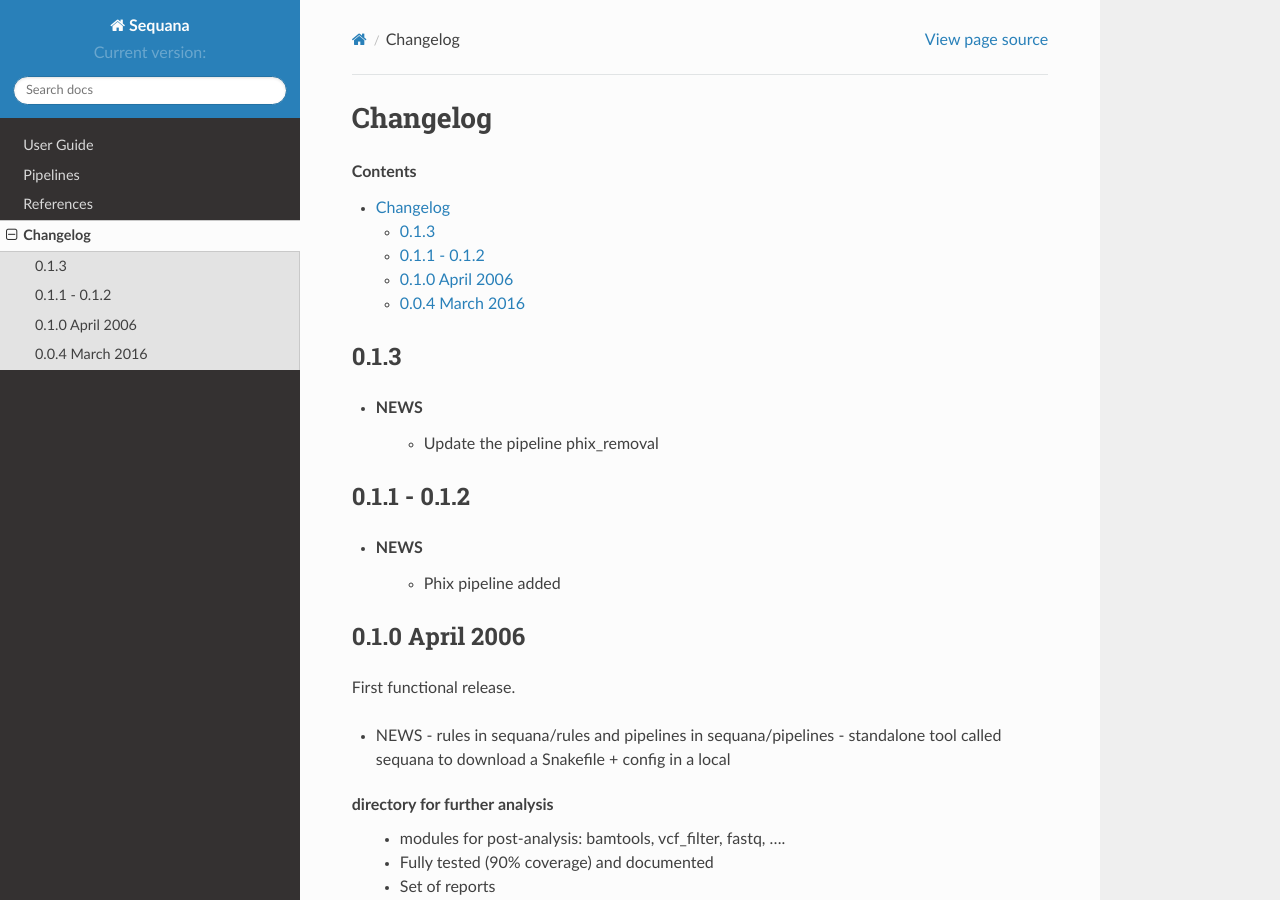
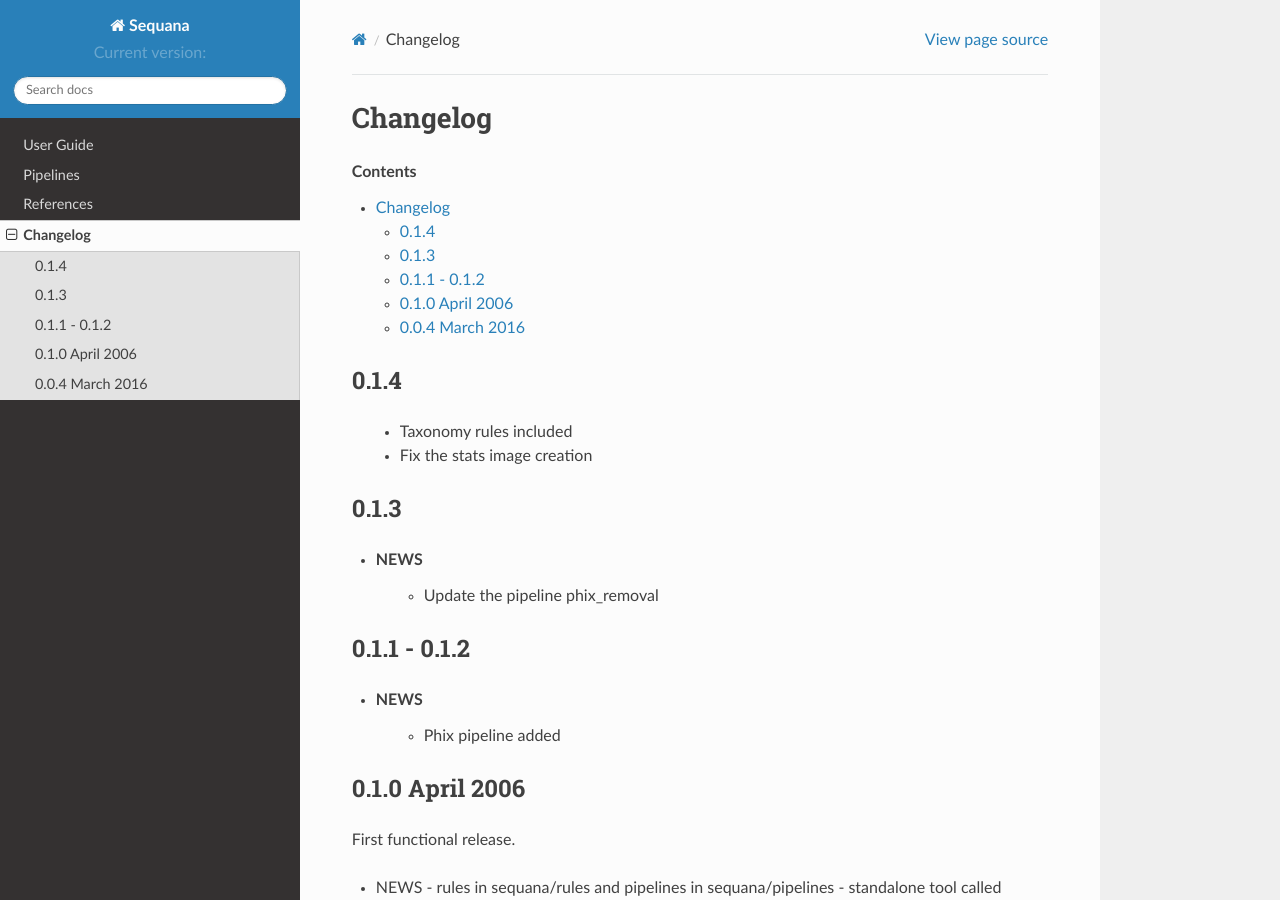
Before and after one commit to vladsaveliev/sequana, a Sphinx documentation site: the page built from doc/source/Changelog.rst, in a window 1280 px wide and 900 px high. Built offline with Sphinx 7.4.7 and the Read the Docs theme 2.0.0, drawn with Linux system fonts in a browser that asks for light colours; formulas are drawn with MathJax 3; the version number could not be read and is left out.

Commit message:
update metadata

```diff
--- a/doc/source/Changelog.rst
+++ b/doc/source/Changelog.rst
@@ -2,6 +2,12 @@
 =============
 
 .. contents::
+
+0.1.4
+--------
+
+  - Taxonomy rules included
+  - Fix the stats image creation
 
 
 0.1.3
--- a/setup.py
+++ b/setup.py
@@ -7,7 +7,7 @@
 
 _MAJOR               = 0
 _MINOR               = 1
-_MICRO               = 3
+_MICRO               = 4
 version              = '%d.%d.%d' % (_MAJOR, _MINOR, _MICRO)
 release              = '%d.%d' % (_MAJOR, _MINOR)
 
```
